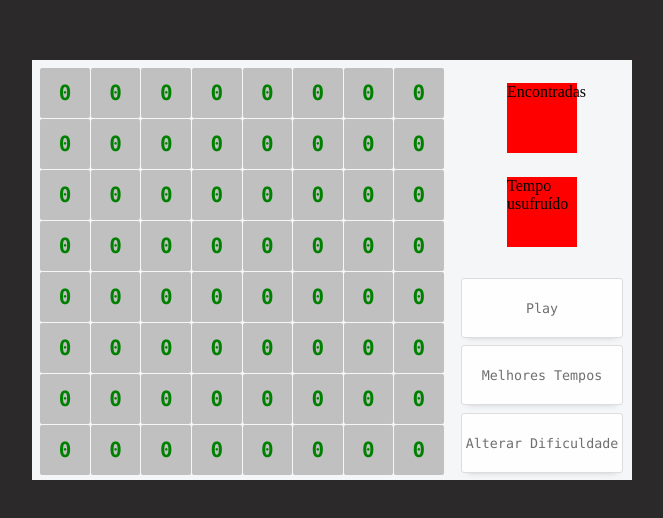
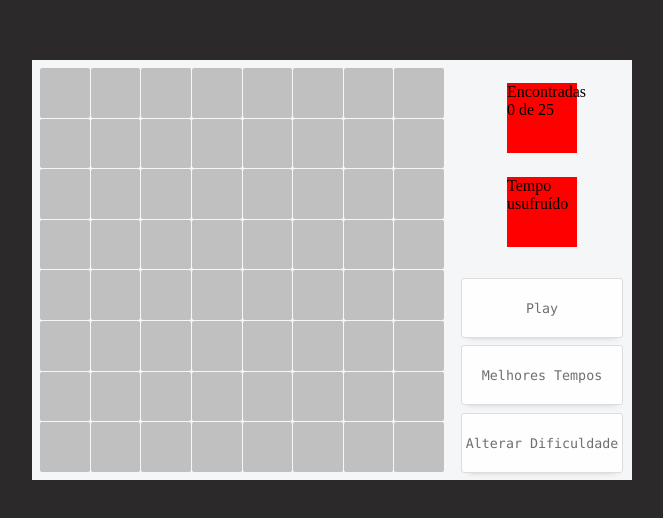
Before and after one commit to russo97/campoMinado, a React (Create React App) app: page / in a window 1280 px wide. Shown: the part 130-648 px from the top of the page, without its empty margins (308-971 px from the left). Built offline with nearby package versions, Linux system fonts and the light colour scheme.

Commit message:
função geradora de números randômicos gerada, contador de bombas funcionando, e melhorias no desempenho ignorando atualizações desnecessárias por ciclo

```diff
--- a/src/App.js
+++ b/src/App.js
@@ -1,12 +1,15 @@
 import React, { useState, useEffect } from 'react';
 
 import Tile from './components/Tile';
+
+import random from './utils/random';
 
 function App () {
   const gridSize = [8, 12, 15];
   const [level, setLevel] = useState(0);
   const [tiles, setTiles] = useState([]);
   const [playing, setPlaying] = useState(false);
+  const [bombsCount, setBombsCount] = useState(0);
 
   useEffect(() => {
     setVirginTiles();
@@ -22,11 +25,17 @@ function App () {
     let placeholderTiles = Array.from({ length: currentGridSize ** 2 }, (_, index) => {
       return ({
         index,
-        bombCount: 0
+        bombCount: 0,
+        covered: true,
+        isABomb: false,
       });
     });
 
     setTiles(placeholderTiles);
+
+    playing && setPlaying(false);
+
+    setBombsCount(Math.floor((currentGridSize ** 2) * .40));
 
     setMutualCSSProperties(
       document.querySelector('#gameContainer > .box'),
@@ -42,10 +51,6 @@ function App () {
     setPlaying(!playing);
   }
 
-  function random (min, max) {
-    return Math.floor(Math.random() * (max - min + 1) + min);
-  }
-
   function setMutualCSSProperties (element, props) {
     for (let index = 0, len = props.length; index < len; index++) {
       let { propName, propValue } = props[index];
@@ -53,6 +58,8 @@ function App () {
       element.style.setProperty(propName, propValue);
     }
   }
+
+
 
   function changeDifficult () {
     let nextLevel = level + 1;
@@ -73,6 +80,8 @@ function App () {
   function tileReceivedRightClick (e) {
     e.preventDefault();
 
+    console.log(e);
+
     console.log('botão direito clicou');
   }
 
@@ -87,7 +96,7 @@ function App () {
               return (
                 <Tile key={index}
                       leftClick={tileReceivedLeftClick}
-                      rightClick={tileReceivedRightClick}> { bombCount } </Tile>
+                      rightClick={tileReceivedRightClick} />
               );
             })
           }
@@ -96,7 +105,11 @@ function App () {
 
       <div id="menuContainer">
         <div className="gameInfo">
-          <div className="qntBombsFounded">Encontradas</div>
+          <div className="qntBombsFounded">
+            Encontradas
+            <br/>
+            { `0 de ${bombsCount}` }
+          </div>
           <div className="timePast">Tempo usufruído</div>
         </div>
 
--- a/src/components/Tile.js
+++ b/src/components/Tile.js
@@ -2,13 +2,13 @@ import React from 'react';
 
 import './Tile.css';
 
-function Tile ({ children, leftClick, rightClick }) {
+function Tile ({ children, leftClick, rightClick, covered }) {
   return (
     <div
       className="tile"
       onClick={ e => leftClick(e) }
       onContextMenu={ e => rightClick(e) }>
-        { children  }
+        { covered && children  }
     </div>
   );
 }
--- /dev/null
+++ b/src/utils/random.js
@@ -0,0 +1,7 @@
+
+
+const random = (min, max) => {
+  return Math.floor(Math.random() * (max - min + 1) + min);
+};
+
+export default random;
```
